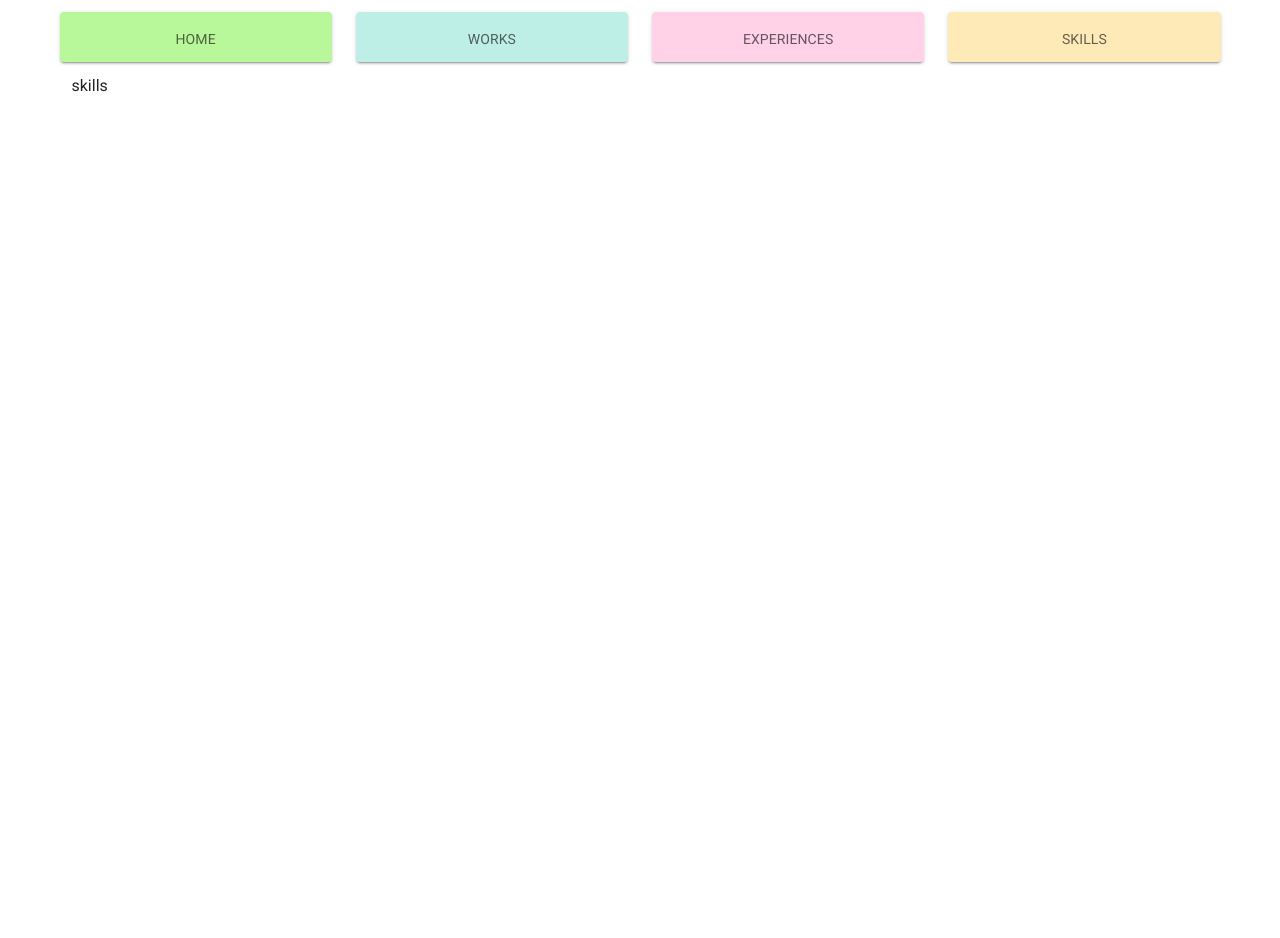
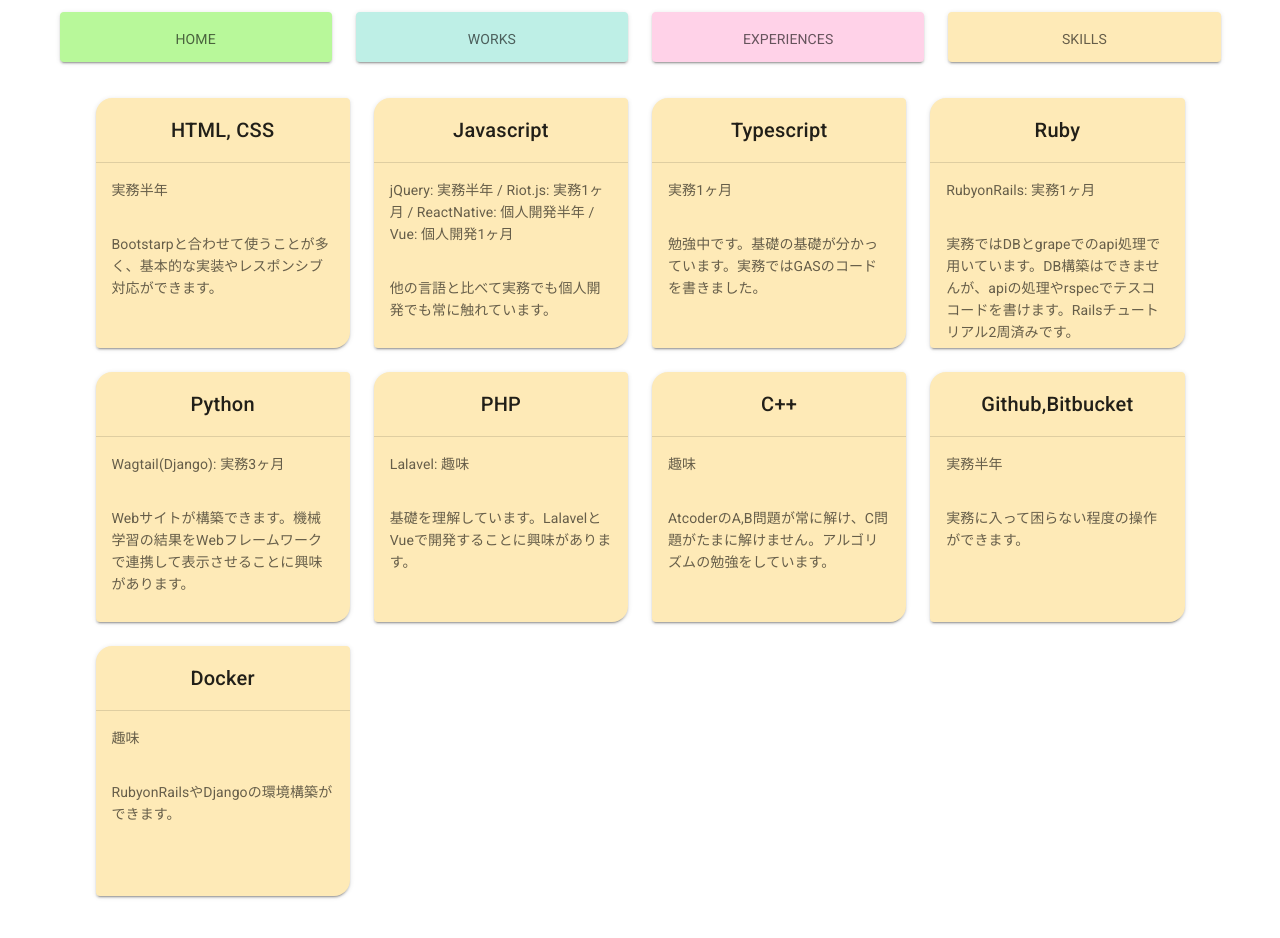
Before and after one commit to wafuwafu13/portfolio, a Vue app: page /skills in a window 1280 px wide. Shown: the top 938 px of the page. Before the commit the page ends 800 px from the top, so only its background shows below. Built offline with nearby package versions, Linux system fonts and the light colour scheme.

Commit message:
skills画面完成

```diff
--- a/src/views/Experiences.vue
+++ b/src/views/Experiences.vue
@@ -64,7 +64,7 @@
             Riot.js, RubyonRailsで、うつ病などの精神疾患で困っている当事者を持つご家族が、日々の介護の様子や症状・行動などを、PCやスマートフォンを使って日々記録し、後でその記録を振り返ることができるWebサービス「みまもメイト」の改修、新機能の追加をしています。
           </v-card-text>
           <v-card-text>
-            RubyonRailsのgrapeというgemを使ってAPIの処理をしたり、Riot.jsでフロント部分のロジックを書いたりするなど、幅広く活動しています。
+            RubyonRailsのgrapeというgemを使ってAPIの処理をしたり、Riot.jsでフロント部分のロジックを書いたり、RSpecでテストコードを書くなど、幅広く活動しています。
           </v-card-text>
         </v-card>
       </v-timeline-item>
--- a/src/views/Skills.vue
+++ b/src/views/Skills.vue
@@ -1,5 +1,134 @@
 <template>
-  <div class="skills">
-    skills
-  </div>
+  <v-container>
+    <v-col cols=12>
+      <v-row>
+        <v-col cols=12 sm=12 md=3 lg=3 xl=3>
+          <v-card shaped color="#FEEAB7" height="250">
+            <v-layout justify-center>
+              <v-card-title>HTML, CSS</v-card-title>
+            </v-layout>
+            <v-divider></v-divider>
+            <v-card-text>
+              実務半年
+            </v-card-text>
+            <v-card-text>
+              Bootstarpと合わせて使うことが多く、基本的な実装やレスポンシブ対応ができます。
+            </v-card-text>
+          </v-card>
+        </v-col>
+        <v-col cols=12 sm=12 md=3 lg=3 xl=3>
+          <v-card shaped color="#FEEAB7" height="250">
+            <v-layout justify-center>
+              <v-card-title>Javascript</v-card-title>
+            </v-layout>
+            <v-divider></v-divider>
+            <v-card-text>
+              jQuery: 実務半年 / Riot.js: 実務1ヶ月 / ReactNative: 個人開発半年 / Vue: 個人開発1ヶ月
+            </v-card-text>
+            <v-card-text>
+              他の言語と比べて実務でも個人開発でも常に触れています。
+            </v-card-text>
+          </v-card>
+        </v-col>
+        <v-col cols=12 sm=12 md=3 lg=3 xl=3>
+          <v-card shaped color="#FEEAB7" height="250">
+            <v-layout justify-center>
+              <v-card-title>Typescript</v-card-title>
+            </v-layout>
+            <v-divider></v-divider>
+            <v-card-text>
+              実務1ヶ月
+            </v-card-text>
+            <v-card-text>
+              勉強中です。基礎の基礎が分かっています。実務ではGASのコードを書きました。
+            </v-card-text>
+          </v-card>
+        </v-col>
+        <v-col cols=12 sm=12 md=3 lg=3 xl=3>
+          <v-card shaped color="#FEEAB7" height="250">
+            <v-layout justify-center>
+              <v-card-title>Ruby</v-card-title>
+            </v-layout>
+            <v-divider></v-divider>
+            <v-card-text>
+              RubyonRails: 実務1ヶ月
+            </v-card-text>
+            <v-card-text>
+              実務ではDBとgrapeでのapi処理で用いています。DB構築はできませんが、apiの処理やrspecでテスココードを書けます。Railsチュートリアル2周済みです。
+            </v-card-text>
+          </v-card>
+        </v-col>
+        <v-col cols=12 sm=12 md=3 lg=3 xl=3>
+          <v-card shaped color="#FEEAB7" height="250">
+            <v-layout justify-center>
+              <v-card-title>Python</v-card-title>
+            </v-layout>
+            <v-divider></v-divider>
+            <v-card-text>
+              Wagtail(Django): 実務3ヶ月
+            </v-card-text>
+            <v-card-text>
+              Webサイトが構築できます。機械学習の結果をWebフレームワークで連携して表示させることに興味があります。
+            </v-card-text>
+          </v-card>
+        </v-col>
+        <v-col cols=12 sm=12 md=3 lg=3 xl=3>
+          <v-card shaped color="#FEEAB7" height="250">
+            <v-layout justify-center>
+              <v-card-title>PHP</v-card-title>
+            </v-layout>
+            <v-divider></v-divider>
+            <v-card-text>
+              Lalavel: 趣味
+            </v-card-text>
+            <v-card-text>
+              基礎を理解しています。LalavelとVueで開発することに興味があります。
+            </v-card-text>
+          </v-card>
+        </v-col>
+        <v-col cols=12 sm=12 md=3 lg=3 xl=3>
+          <v-card shaped color="#FEEAB7" height="250">
+            <v-layout justify-center>
+              <v-card-title>C++</v-card-title>
+            </v-layout>
+            <v-divider></v-divider>
+            <v-card-text>
+              趣味
+            </v-card-text>
+            <v-card-text>
+              AtcoderのA,B問題が常に解け、C問題がたまに解けません。アルゴリズムの勉強をしています。
+            </v-card-text>
+          </v-card>
+        </v-col>
+        <v-col cols=12 sm=12 md=3 lg=3 xl=3>
+          <v-card shaped color="#FEEAB7" height="250">
+            <v-layout justify-center>
+              <v-card-title>Github,Bitbucket</v-card-title>
+            </v-layout>
+            <v-divider></v-divider>
+            <v-card-text>
+              実務半年
+            </v-card-text>
+            <v-card-text>
+              実務に入って困らない程度の操作ができます。
+            </v-card-text>
+          </v-card>
+        </v-col>
+        <v-col cols=12 sm=12 md=3 lg=3 xl=3>
+          <v-card shaped color="#FEEAB7" height="250">
+            <v-layout justify-center>
+              <v-card-title>Docker</v-card-title>
+            </v-layout>
+            <v-divider></v-divider>
+            <v-card-text>
+              趣味
+            </v-card-text>
+            <v-card-text>
+              RubyonRailsやDjangoの環境構築ができます。
+            </v-card-text>
+          </v-card>
+        </v-col>
+      </v-row>
+    </v-col>
+  </v-container>
 </template>
```
